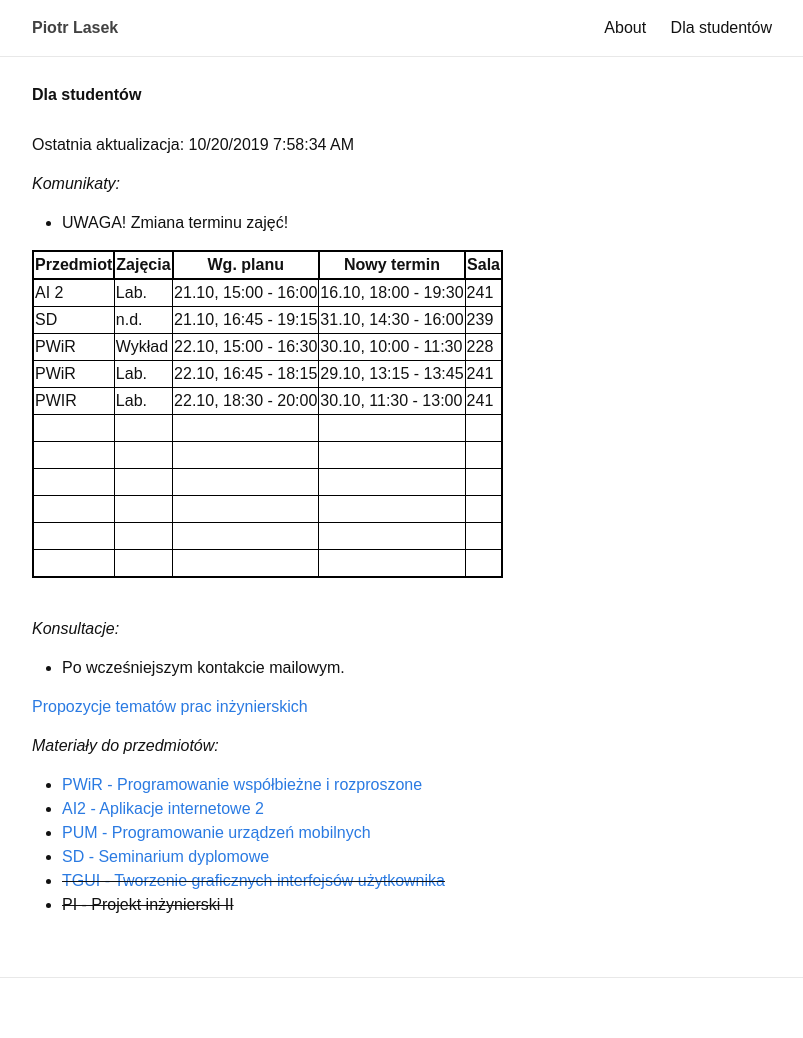
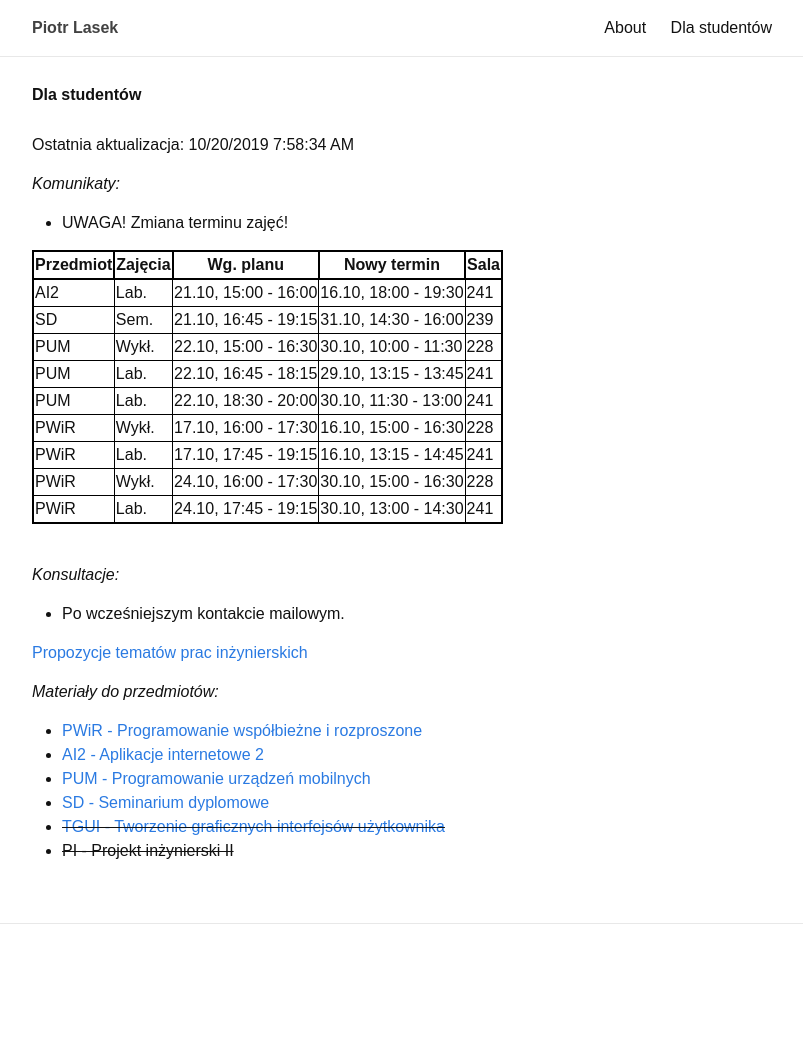
Before and after one commit to piotrlasek/piotrlasek.github.io, a Jekyll site: the page built from for-students.md, in a window 1280 px wide. Shown: the whole page, without its empty margins (238-1041 px from the left). Built offline with Jekyll 4.4.1, drawn with Linux system fonts in a browser that asks for light colours; after the commit the page ends 984 px from its top, so only the background shows below that.

Commit message:
some changes

```diff
--- a/for-students.md
+++ b/for-students.md
@@ -17,18 +17,15 @@ Ostatnia aktualizacja: 10/20/2019 7:58:34 AM
 
 | Przedmiot | Zajęcia  | Wg. planu             | Nowy termin          | Sala |
 | --------- | -------- | --------------------- | -------------------- | ---- |
-| AI 2      | Lab.     | 21.10, 15:00 - 16:00  | 16.10, 18:00 - 19:30 | 241  |
-| SD        | n.d.     | 21.10, 16:45 - 19:15  | 31.10, 14:30 - 16:00 | 239  |
-| PWiR      | Wykład   | 22.10, 15:00 - 16:30  | 30.10, 10:00 - 11:30 | 228  |
-| PWiR      | Lab.     | 22.10, 16:45 - 18:15  | 29.10, 13:15 - 13:45 | 241  |
-| PWIR      | Lab.     | 22.10, 18:30 - 20:00  | 30.10, 11:30 - 13:00 | 241  |
-|           |          |                       |                      |      |
-|           |          |                       |                      |      |
-|           |          |                       |                      |      |
-|           |          |                       |                      |      |
-|           |          |                       |                      |      |
-|           |          |                       |                      |      |
-
+| AI2       | Lab.     | 21.10, 15:00 - 16:00  | 16.10, 18:00 - 19:30 | 241  |
+| SD        | Sem.     | 21.10, 16:45 - 19:15  | 31.10, 14:30 - 16:00 | 239  |
+| PUM       | Wykł.    | 22.10, 15:00 - 16:30  | 30.10, 10:00 - 11:30 | 228  |
+| PUM       | Lab.     | 22.10, 16:45 - 18:15  | 29.10, 13:15 - 13:45 | 241  |
+| PUM       | Lab.     | 22.10, 18:30 - 20:00  | 30.10, 11:30 - 13:00 | 241  |
+| PWiR      | Wykł.    | 17.10, 16:00 - 17:30  | 16.10, 15:00 - 16:30 | 228  |
+| PWiR      | Lab.     | 17.10, 17:45 - 19:15  | 16.10, 13:15 - 14:45 | 241  |
+| PWiR      | Wykł.    | 24.10, 16:00 - 17:30  | 30.10, 15:00 - 16:30 | 228  |
+| PWiR      | Lab.     | 24.10, 17:45 - 19:15  | 30.10, 13:00 - 14:30 | 241  |
 
 <br>
 
```
Also changed, not shown: 1 other file.
